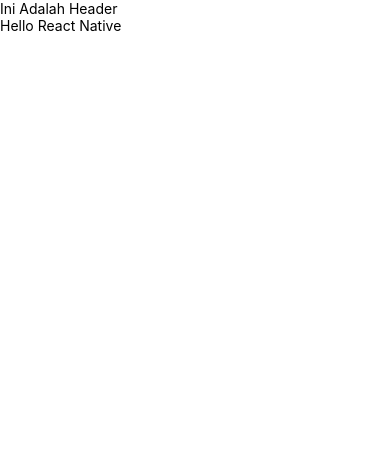
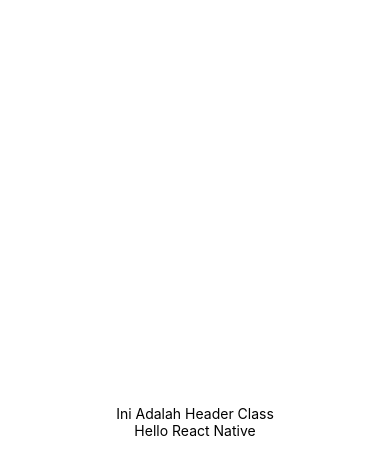
Before and after one commit to irwantowibowo1992/irwantoniomicreactnative, a React Native app: screen / in a window 390 px wide. Shown: the top 474 px of the page. Built offline with nearby package versions, Linux system fonts and the light colour scheme.

Commit message:
class component dengan file terpisah

```diff
--- a/App.js
+++ b/App.js
@@ -1,18 +1,15 @@
 import React, { Component } from 'react'
 import { View, Text, StatusBar } from 'react-native'
 
-class Header extends Component{
-  render(){
-    return(
-      <Text>Ini Adalah Header</Text>
-    )
-  }
-}
+//import file Header
+import Header from './Header'
+
+import styles from './style/Style'
 
 class App extends Component {
   render(){
     return(
-      <View>
+      <View style = {styles.container}>
         <StatusBar backgroundColor = "blue" />
 
         {/* panggil class Header */}
--- /dev/null
+++ b/Header.js
@@ -0,0 +1,12 @@
+import React, { Component } from 'react'
+import { View, Text } from 'react-native'
+
+class Header extends Component{
+    render(){
+      return(
+        <Text>Ini Adalah Header Class</Text>
+      )
+    }
+}
+
+export default Header
--- /dev/null
+++ b/style/Style.js
@@ -0,0 +1,9 @@
+import { StyleSheet } from 'react-native'
+
+export default StyleSheet.create({
+    container: {
+        flex: 1,
+        justifyContent: 'center',
+        alignItems: 'center'
+    }
+})
```
Also changed, not shown: 1 other file (tests, documents, lock files or other folders).
